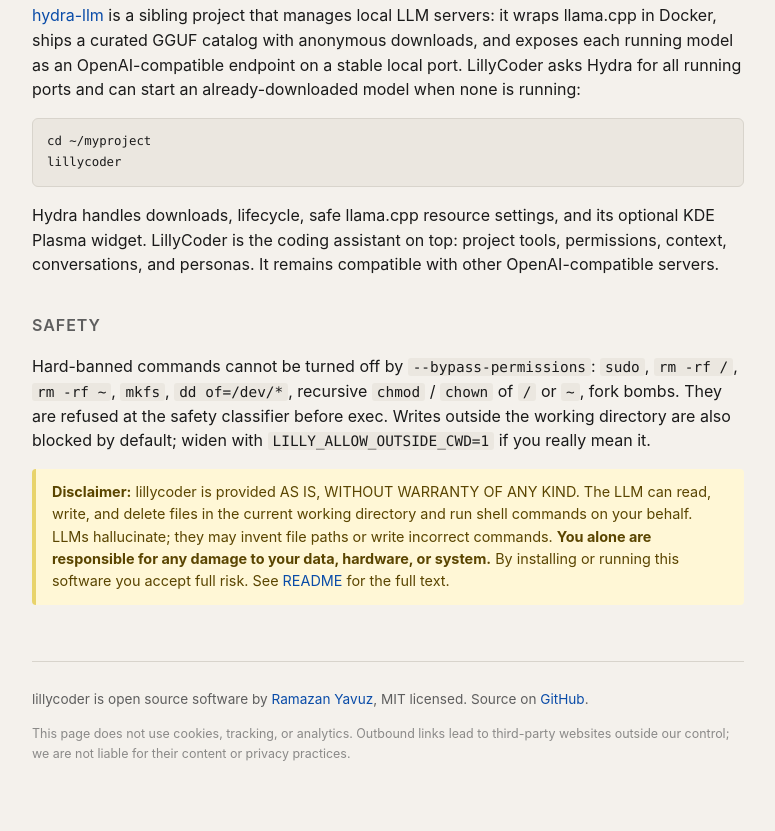
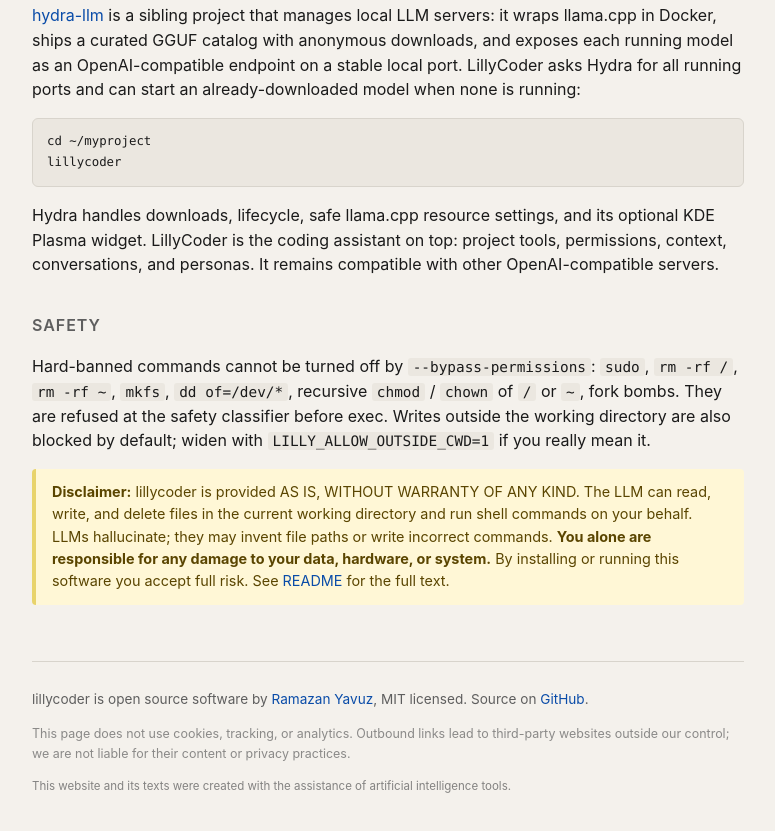
Before and after one commit to ra-yavuz/lillycoder, a plain HTML site: page docs/index.html in a window 1280 px wide. Shown: the part 4595-5426 px from the top of the page, without its empty margins (252-1027 px from the left). Drawn offline with Linux system fonts and the light colour scheme.

Commit message:
Add AI assistance disclosure to page footer

```diff
--- a/docs/index.html
+++ b/docs/index.html
@@ -431,6 +431,7 @@
       <p style="font-size:0.78rem;opacity:0.7;margin-top:14px;line-height:1.6;">
       This page does not use cookies, tracking, or analytics. Outbound links lead to third-party websites outside our control; we are not liable for their content or privacy practices.
     </p>
+  <p class="ai-disclosure" style="margin:10px 0 0;font-size:0.72rem;line-height:1.6;opacity:0.75;">This website and its texts were created with the assistance of artificial intelligence tools.</p>
 </footer>
 </main>
 </body>
```
